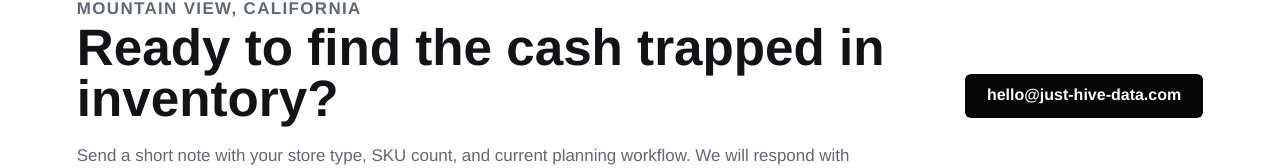
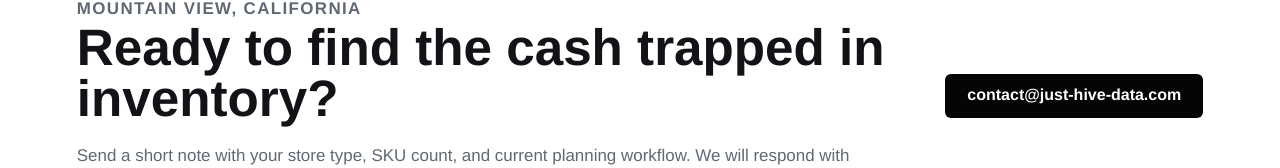
Before and after one commit to haopeng/just-hive-data, a website built with Vite: page index.html in a window 1280 px wide. Shown: the part 4567-4735 px from the top of the page. Built offline with nearby package versions, Linux system fonts and the light colour scheme.

Commit message:
Update contact email

```diff
--- a/index.html
+++ b/index.html
@@ -30,7 +30,7 @@
           <a href="#pricing">Pricing</a>
           <a href="#security">Security</a>
         </nav>
-        <a class="header-cta" href="mailto:hello@just-hive-data.com?subject=Inventory%20Audit%20Request">
+        <a class="header-cta" href="mailto:contact@just-hive-data.com?subject=Inventory%20Audit%20Request">
           Request audit
         </a>
         <button class="menu-button" type="button" aria-label="Open navigation" aria-expanded="false">
@@ -44,7 +44,7 @@
         <a href="#audit">Inventory Audit</a>
         <a href="#pricing">Pricing</a>
         <a href="#security">Security</a>
-        <a href="mailto:hello@just-hive-data.com?subject=Inventory%20Audit%20Request">Request audit</a>
+        <a href="mailto:contact@just-hive-data.com?subject=Inventory%20Audit%20Request">Request audit</a>
       </nav>
 
       <main id="top">
@@ -57,7 +57,7 @@
               replenishment optimization built for growing e-commerce and retail teams.
             </p>
             <div class="hero-actions">
-              <a class="primary-action" href="mailto:hello@just-hive-data.com?subject=Inventory%20Audit%20Request">
+              <a class="primary-action" href="mailto:contact@just-hive-data.com?subject=Inventory%20Audit%20Request">
                 Request an inventory audit
               </a>
               <a class="secondary-action" href="#product">See the platform</a>
@@ -132,7 +132,7 @@
               The audit uses your own sales and inventory history to quantify cash tied up in
               overstock, sales lost to stockouts, and the reorder policies that can improve both.
             </p>
-            <a class="text-link" href="mailto:hello@just-hive-data.com?subject=Inventory%20Audit%20Request">
+            <a class="text-link" href="mailto:contact@just-hive-data.com?subject=Inventory%20Audit%20Request">
               Start with a diagnostic
             </a>
           </div>
@@ -239,8 +239,8 @@
               We will respond with the best next step for an inventory audit or Hive Terminal pilot.
             </p>
           </div>
-          <a class="primary-action dark" href="mailto:hello@just-hive-data.com?subject=Inventory%20Audit%20Request">
-            hello@just-hive-data.com
+          <a class="primary-action dark" href="mailto:contact@just-hive-data.com?subject=Inventory%20Audit%20Request">
+            contact@just-hive-data.com
           </a>
         </section>
       </main>
```
